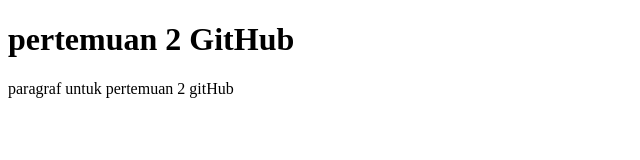
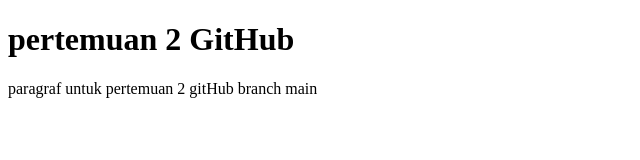
Before and after one commit to riritriana/pertemuan2-gitHub, a plain HTML site: page index.html in a window 1280 px wide. Shown: the full height of the page, 0-640 px from the left. Drawn offline with Linux system fonts and the light colour scheme.

Commit message:
Update index.html

```diff
--- a/index.html
+++ b/index.html
@@ -7,6 +7,9 @@
 </head>
 <body>
     <h1>pertemuan 2 GitHub</h1>
-    <p> paragraf untuk pertemuan 2 gitHub </p>
+<p>
+ paragraf untuk pertemuan 2 gitHub
+ branch main
+</p>
 </body>
 </html>
```
